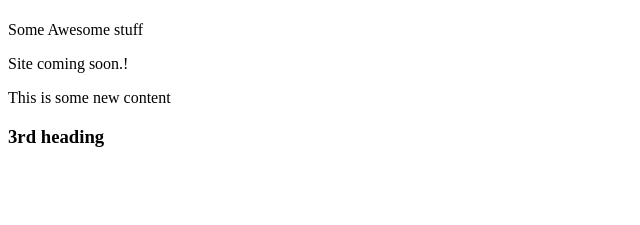
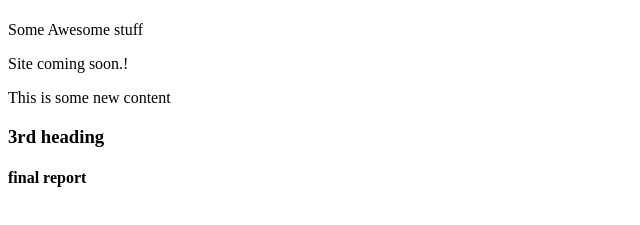
Before and after one commit to gautamtw/dotadebug, a plain HTML site: page index.html in a window 1280 px wide. Shown: the part 59-284 px from the top of the page, without its empty margins (0-640 px from the left). Drawn offline with Linux system fonts and the light colour scheme.

Commit message:
Update index.html

```diff
--- a/index.html
+++ b/index.html
@@ -8,6 +8,6 @@
 <p>Site coming soon.!</p>
 <p>This is some new content</p>
 <h3>3rd heading</h3>
-
+  <h4>final report</h4>
 </body>
 </html>
```
